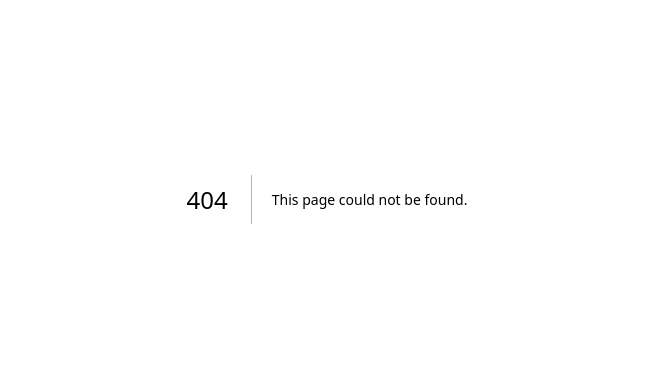
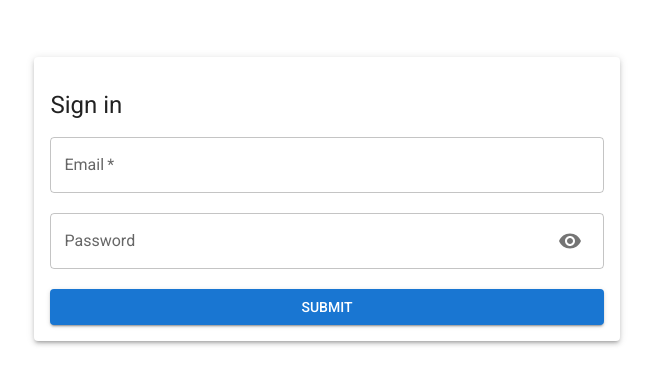
Before and after one commit to Alifilho/mouts-it-app, a Next.js app: page /sign-in in a window 1280 px wide. Before the commit this address had no page. Shown: the part 201-586 px from the top of the page, without its empty margins (313-966 px from the left). Built offline with nearby package versions, Linux system fonts and the light colour scheme; what @mui/material-nextjs would draw is missing.

Commit message:
feat: sign in page

```diff
--- a/package.json
+++ b/package.json
@@ -18,7 +18,8 @@
     "iron-session": "^8.0.4",
     "next": "15.3.3",
     "react": "^19.0.0",
-    "react-dom": "^19.0.0"
+    "react-dom": "^19.0.0",
+    "react-hook-form": "^7.57.0"
   },
   "devDependencies": {
     "@eslint/eslintrc": "^3",
--- /dev/null
+++ b/src/app/sign-in/page.tsx
@@ -0,0 +1,107 @@
+"use client";
+
+import { Input } from "@/components/input";
+import { Loading } from "@/components/loading";
+import { useSnackbar } from "@/hooks/use-snackbar";
+import { signIn } from "@/services/auth";
+import { Visibility, VisibilityOff } from "@mui/icons-material";
+import {
+  Box,
+  Button,
+  IconButton,
+  InputAdornment,
+  Paper,
+  Typography,
+} from "@mui/material";
+import { useMutation } from "@tanstack/react-query";
+import { useRouter } from "next/navigation";
+import { useState } from "react";
+import { useForm } from "react-hook-form";
+
+type FormValues = { email: string; password: string };
+
+export default function SignIn() {
+  const router = useRouter();
+  const snackBar = useSnackbar();
+  const { control, handleSubmit } = useForm<FormValues>();
+  const { mutate, isPending } = useMutation({ mutationFn: signIn });
+
+  const [showPassword, setShowPassword] = useState(false);
+
+  function toggleShowPassword() {
+    setShowPassword((prev) => !prev);
+  }
+
+  async function onSubmit(data: FormValues) {
+    mutate(data, {
+      onError: (error: Error) => snackBar.showSnack(error.message, "error"),
+      onSuccess: () => {
+        snackBar.showSnack("Sign in successful!", "success");
+        router.push("/users");
+      },
+    });
+  }
+
+  if (isPending) {
+    return <Loading />;
+  }
+
+  return (
+    <Box
+      sx={{
+        display: "flex",
+        justifyContent: "center",
+        alignItems: "center",
+        height: "100%",
+      }}
+    >
+      <Paper
+        elevation={3}
+        sx={{ padding: 2 }}
+        component="form"
+        onSubmit={handleSubmit(onSubmit)}
+      >
+        <Typography variant="h5" mt={2}>
+          Sign in
+        </Typography>
+        <Input
+          control={control}
+          name="email"
+          type="email"
+          placeholder="email@mouts.com"
+          required
+          sx={{ marginTop: 2 }}
+          label="Email"
+        />
+        <Input
+          control={control}
+          name="password"
+          type={showPassword ? "text" : "password"}
+          placeholder="********"
+          label="Password"
+          sx={{ marginTop: 2 }}
+          slotProps={{
+            input: {
+              endAdornment: (
+                <InputAdornment position="end">
+                  <IconButton onClick={toggleShowPassword}>
+                    {showPassword ? <VisibilityOff /> : <Visibility />}
+                  </IconButton>
+                </InputAdornment>
+              ),
+            },
+          }}
+        />
+        <Button
+          sx={{ marginTop: 2 }}
+          type="submit"
+          variant="contained"
+          fullWidth
+          loading={isPending}
+        >
+          Submit
+        </Button>
+      </Paper>
+    </Box>
+  );
+}
--- /dev/null
+++ b/src/components/input.tsx
@@ -0,0 +1,54 @@
+"use client";
+
+import { TextField } from "@mui/material";
+import { TextFieldProps } from "@mui/material/TextField";
+import { ChangeEvent } from "react";
+import {
+  FieldValues,
+  UseControllerProps,
+  useController,
+} from "react-hook-form";
+
+type Props<T extends FieldValues> = TextFieldProps &
+  UseControllerProps<T> & {
+    extendOnChange?: (value: string | number) => void;
+  };
+
+export function Input<T extends FieldValues>({
+  extendOnChange,
+  type,
+  children,
+  ...props
+}: Props<T>) {
+  const {
+    field: { onChange: fieldOnChange, value, ...field },
+    fieldState: { error },
+  } = useController({ ...props });
+
+  function onChange(e: ChangeEvent<HTMLInputElement>) {
+    const inputValue = e.target.value;
+
+    if (extendOnChange) extendOnChange(inputValue);
+    fieldOnChange(inputValue);
+  }
+
+  return (
+    <TextField
+      slotProps={{
+        select: { MenuProps: { PaperProps: { style: { maxWidth: "450px" } } } },
+      }}
+      fullWidth
+      margin="dense"
+      variant="outlined"
+      type={type}
+      error={!!error}
+      onChange={onChange}
+      value={value || ""}
+      helperText={error?.message}
+      {...field}
+      {...props}
+    >
+      {children}
+    </TextField>
+  );
+}
--- /dev/null
+++ b/src/components/loading.tsx
@@ -0,0 +1,22 @@
+"use server";
+
+import { Box, CircularProgress, Typography } from "@mui/material";
+
+export async function Loading() {
+  return (
+    <Box
+      sx={{
+        display: "flex",
+        flexDirection: "column",
+        justifyContent: "center",
+        alignItems: "center",
+        height: "100%",
+      }}
+    >
+      <CircularProgress size={60} thickness={4} />
+      <Typography variant="h6" sx={{ mt: 1 }}>
+        Loading...
+      </Typography>
+    </Box>
+  );
+}
--- /dev/null
+++ b/src/hooks/use-snackbar.tsx
@@ -0,0 +1,12 @@
+import { SnackbarContext } from "@/providers/snackbar";
+import { useContext } from "react";
+
+export function useSnackbar() {
+  const context = useContext(SnackbarContext);
+
+  if (!context) {
+    throw new Error("useSnackbar must be used within a SnackbarProvider");
+  }
+
+  return context;
+}
--- /dev/null
+++ b/src/services/auth.ts
@@ -0,0 +1,15 @@
+export type SignInDto = { email: string; password: string };
+
+export async function signIn(data: SignInDto) {
+  const res = await fetch("/api/auth/sign-in", {
+    method: "POST",
+    headers: { "Content-Type": "application/json" },
+    body: JSON.stringify(data),
+  });
+
+  if (!res.ok) {
+    const message = await res.text();
+
+    throw new Error(message || "Error in sign in");
+  }
+}
```
Also changed, not shown: src/app/api/auth/sign-in/route.ts (added, +27 -0 lines), src/app/page.tsx (+9 -8 lines), src/types/api.ts (added, +16 -0 lines), 1 other file (tests, documents, lock files or other folders).
